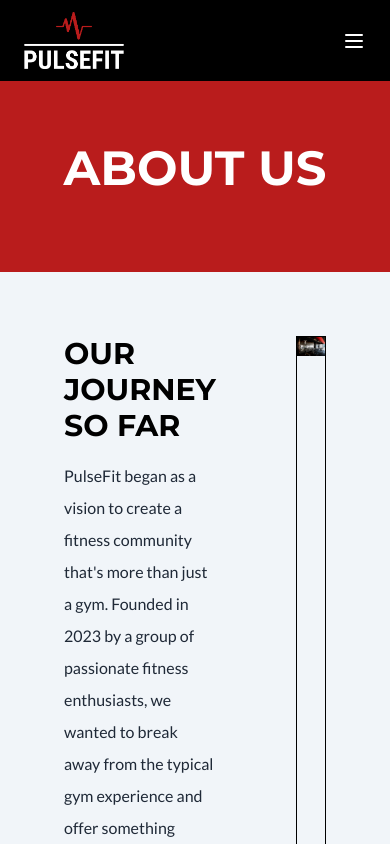
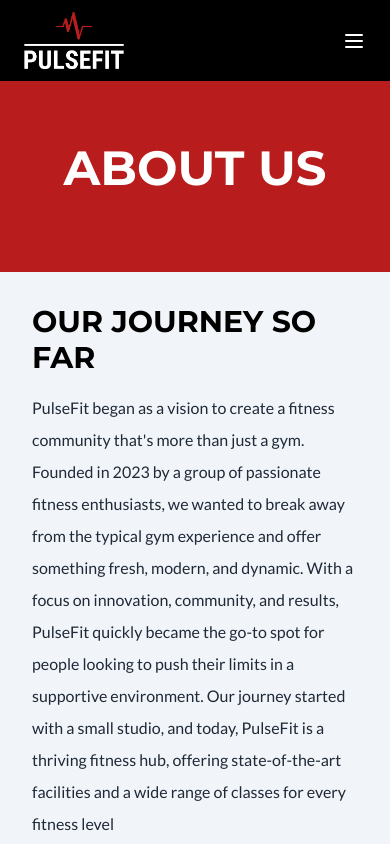
Before and after one commit to Quincy-Fer/pulse-fit, a Next.js app: page /about in a window 390 px wide. Built offline with nearby package versions, Linux system fonts and the light colour scheme.

Commit message:
About page tablet version,  Journey & mission section

```diff
--- a/components/about/Journey.tsx
+++ b/components/about/Journey.tsx
@@ -3,8 +3,8 @@
 
 const Journey = () => {
   return (
-    <section className="mx-auto  p-16">
-      <div className="flex gap-20">
+    <section className="mx-auto p-8  lg:p-16">
+      <div className="grid lg:flex lg:gap-20 gap-4">
         <div className="flex flex-col">
           <h3 className="text-3xl mb-4">Our Journey So Far</h3>
 
@@ -12,12 +12,13 @@
             {SUBPAGE_ABOUT.journey}
           </p>
         </div>
-        <div className="border border-black">
+        <div className="self-center lg:border border-black ">
           <Image
             src="/images/journey.jpg"
             width={500}
             height={1000}
             alt="Image of gym"
+
           />
         </div>
       </div>
--- a/components/about/Mission.tsx
+++ b/components/about/Mission.tsx
@@ -4,8 +4,8 @@
 const Mission = () => {
   return (
     <section className="mx-auto pb-16  ">
-      <div className="flex gap-20 ">
-        <div className="border border-black">
+      <div className="lg:flex gap-20 ">
+        <div className="hidden lg:block lg:border border-black">
           <Image
             src="/images/mission.jpg"
             width={500}
@@ -20,6 +20,14 @@
             {SUBPAGE_ABOUT.mission}
           </p>
         </div>
+        <div className="lg:hidden lg:border mt-4 border-black">
+          <Image
+            src="/images/mission.jpg"
+            width={500}
+            height={1000}
+            alt="Image of gym"
+          />
+        </div>
       </div>
       <div className="border-b-2 border-dashed border-accent mt-16"></div>
     </section>
```
